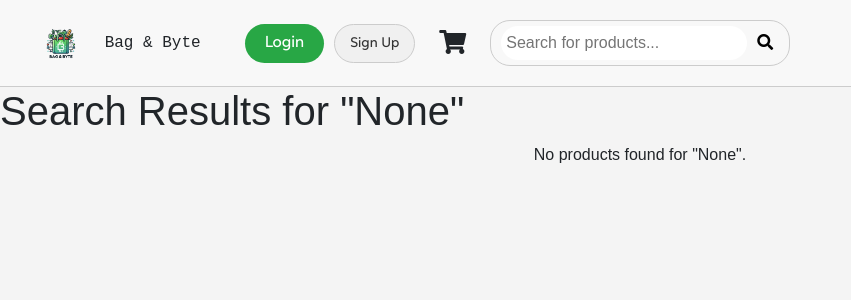
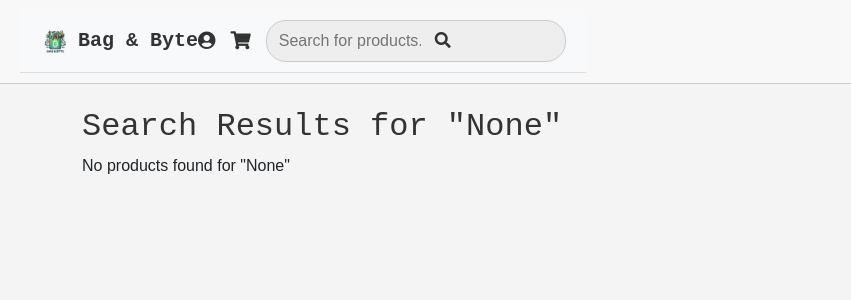
Before and after one commit to Sammedina523/Bag-and-Byte, a Flask app: page /search in a window 1280 px wide. Shown: the top 300 px of the page, without its empty margins (0-851 px from the left). Run offline with Flask 3, Linux system fonts and the light colour scheme; parts of the project's set-up code (start-up, migrations or seed data) failed here and were passed over.

Commit message:
changed search results to search database

```diff
--- a/app.py
+++ b/app.py
@@ -1,17 +1,17 @@
 from flask import Flask, render_template, request, redirect, url_for, flash, session, jsonify
-from database import add_user, get_user, verify_password, add_to_cart_db, update_cart_item, delete_cart_item, get_cart, get_products, get_categories, get_product_by_id, get_suggested_products
+from database import add_user, get_user, verify_password, add_to_cart_db, update_cart_item, delete_cart_item, get_cart, get_products, get_categories, get_product_by_id, get_suggested_products, get_products_by_query
 from kroger import KrogerAPI
 
 app = Flask(__name__)
 app.secret_key = 'your_secret_key'  # Required for flash messages
-kroger_api = KrogerAPI()
+
 
 @app.route('/search')
 def search():
     query = request.args.get('query')
     if query:
-        # Use KrogerAPI to search for products
-        products = kroger_api.search_products(query)
+        # Search the database for products that match the query
+        products = get_products_by_query(query)
         return render_template('search_results.html', products=products, query=query)
     return render_template('search_results.html', products=[], query=query)
 
--- a/templates/search_results.html
+++ b/templates/search_results.html
@@ -3,33 +3,101 @@
 <head>
     <meta charset="UTF-8">
     <meta name="viewport" content="width=device-width, initial-scale=1.0">
-    <title>Search Results for "{{ query }}"</title>
+    <title>Search Results - Bag & Byte</title>
     <link rel="stylesheet" href="https://cdnjs.cloudflare.com/ajax/libs/font-awesome/5.15.4/css/all.min.css">
     <link rel="stylesheet" href="https://cdn.jsdelivr.net/npm/bootstrap@5.3.0/dist/css/bootstrap.min.css">
     <link rel="stylesheet" href="{{ url_for('static', filename='styles.css') }}">
     <style>
-         /* Header styling */
-         .header {
+        /* Header styling */
+        .header {
             display: flex;
-            justify-content: space-between;
             align-items: center;
             padding: 10px 20px;
+            background-color: #f8f9fa;
+            border-bottom: 1px solid #ddd;
+        }
+
+        .logo img {
+            max-width: 30px; /* Smaller logo */
+            height: auto;
+        }
+
+        .logo-text {
+            font-size: 20px; /* Smaller font size */
+            margin-left: 8px;
+            font-weight: bold;
+            color: #333;
         }
 
         .right-icons {
+            display: flex;
+            align-items: center;
+            gap: 15px;
             margin-left: auto;
         }
 
         .right-icons a {
-            font-size: 24px;
-            color: inherit;
-            margin-left: 15px;
+            font-size: 18px; /* Smaller icon size */
+            color: #333;
+        }
+
+        .search-bar {
+            display: flex;
+            align-items: center;
+            background-color: #eee;
+            border-radius: 20px;
+            padding: 4px 8px; /* Compact padding */
+        }
+
+        .search-bar input {
+            border: none;
+            outline: none;
+            background: transparent;
+            width: 150px; /* Smaller search bar */
+            padding: 4px;
+        }
+
+        .search-bar button {
+            background: transparent;
+            border: none;
+            color: #333;
+            font-size: 16px;
+            cursor: pointer;
+        }
+
+        /* Product card adjustments */
+        .product {
+            max-width: 180px;
+            margin: auto;
+        }
+
+        .product img {
+            width: 100%;
+            height: auto;
+            border-radius: 4px;
+        }
+
+        .product-title {
+            font-size: 16px;
+            margin-top: 10px;
+            color: #333;
+        }
+
+        .product-price {
+            font-size: 15px;
+            color: #d9534f;
+            font-weight: bold;
+        }
+
+        .add-to-cart-btn {
+            font-size: 14px;
+            padding: 5px 10px;
         }
     </style>
 </head>
 <body>
-    {% if session.get('user_id') %}
-    <!-- Logged-in user header -->
+
+    <!-- Header Section -->
     <header>
         <div class="header">
             <div class="d-flex align-items-center">
@@ -38,18 +106,15 @@
                         <img src="{{ url_for('static', filename='logo.png') }}" alt="Logo">
                     </a>
                 </div>
-                <div class="logo-text ms-2">Bag & Byte</div>
+                <div class="logo-text">Bag & Byte</div>
             </div>
-            <div class="right-icons d-flex align-items-center">
-                <!-- Profile icon aligned to the right -->
-                <a href="{{ url_for('account') }}" class="me-3">
-                    <i class="fas fa-user-circle"></i> <!-- Profile Icon -->
+            <div class="right-icons">
+                <a href="{{ url_for('account') }}">
+                    <i class="fas fa-user-circle"></i>
                 </a>
-                <!-- Cart icon aligned to the right -->
-                <a href="{{ url_for('cart') }}" class="me-3">
+                <a href="{{ url_for('cart') }}">
                     <i class="fas fa-shopping-cart"></i>
                 </a>
-                <!-- Search Bar -->
                 <form class="search-bar" action="{{ url_for('search') }}" method="GET">
                     <input type="text" name="query" placeholder="Search for products..." aria-label="Search" required>
                     <button type="submit"><i class="fas fa-search"></i></button>
@@ -57,84 +122,36 @@
             </div>
         </div>
     </header>
-{% else %}
-    <!-- Default header for non-logged-in users -->
-    <header>
-        <div class="header">
-            <div class="row align-items-center">
-                <div class="col-auto">
-                    <div class="logo">
-                        <a href="{{ url_for('index') }}">
-                            <img src="{{ url_for('static', filename='logo.png') }}" alt="Logo">
+
+    <div class="container mt-4">
+        <h2>Search Results for "{{ query }}"</h2>
+
+        {% if products %}
+            <div class="row">
+                {% for product in products %}
+                    <div class="col-md-3 mb-3 product">
+                        <a href="{{ url_for('product_detail', product_id=product['product_id']) }}">
+                            <img src="{{ product['image_url'] }}" class="card-img-top" alt="{{ product['name'] }}">
                         </a>
+                        <div class="product-title">{{ product['name'] }}</div>
+                        <div class="product-price">${{ product['price'] }}</div>
+                        <button class="btn btn-primary add-to-cart-btn" onclick="addToCart('{{ product['product_id'] }}')">Add to Cart</button>
                     </div>
-                </div>
-                <div class="col-auto">
-                    <div class="logo-text">Bag & Byte</div>
-                </div>
-                <div class="col-auto ms-auto">
-                    <div class="login-signup">
-                        <a href="{{ url_for('login') }}">
-                            <button class="login-btn">Login</button>
-                        </a>
-                        <a href="{{ url_for('register') }}">
-                            <button class="signup-btn">Sign Up</button>
-                        </a>
-                    </div>
-                </div>
-                <div class="col-auto">
-                    <a href="{{ url_for('cart') }}" style="font-size: 24px; color: inherit;">
-                        <i class="fas fa-shopping-cart"></i>
-                    </a>
-                </div>
-                <!-- Search Bar Container -->
-                <div class="col-auto">
-                    <form class="search-bar" action="{{ url_for('search') }}" method="GET">
-                        <input type="text" name="query" placeholder="Search for products..." aria-label="Search" required>
-                        <button type="submit"><i class="fas fa-search"></i></button>
-                    </form>
-                </div>
+                {% endfor %}
             </div>
-        </div>
-    </header>
-{% endif %}
-
-    <main>
-        <h1>Search Results for "{{ query }}"</h1>
-
-        <section class="products">
-            <div class="products-list">
-                {% if products %}
-                    {% for product in products %}
-                    <div class="product">
-                        <img src="{{ product['images'][0]['sizes'][0]['url'] }}" alt="{{ product['description'] }}">
-                        <p>{{ product['description'] }}</p>
-                        {% if product['items'][0]['price'] %}
-                            <p>${{ product['items'][0]['price']['regular'] }}</p>
-                            <button onclick="addToCart('{{ product['description'] }}', {{ product['items'][0]['price']['regular'] }})">
-                                Add to Cart
-                            </button>
-                        {% else %}
-                            <p>Price not available</p>
-                        {% endif %}
-                    </div>
-                    {% endfor %}
-                {% else %}
-                    <p>No products found for "{{ query }}".</p>
-                {% endif %}
-            </div>
-        </section>
-    </main>
+        {% else %}
+            <p>No products found for "{{ query }}"</p>
+        {% endif %}
+    </div>
 
     <script>
-        // JavaScript function to handle adding items to the cart
-        function addToCart(name, price) {
+        function addToCart(productId) {
             fetch('/add_to_cart', {
                 method: 'POST',
                 headers: {
                     'Content-Type': 'application/json'
                 },
-                body: JSON.stringify({ name: name, price: price })
+                body: JSON.stringify({ product_id: productId, quantity: 1 })
             }).then(response => response.json())
               .then(data => {
                   alert(data.message);  // Notify the user that item was added
```
Also changed, not shown: database.py (+10 -0 lines), users.db.
